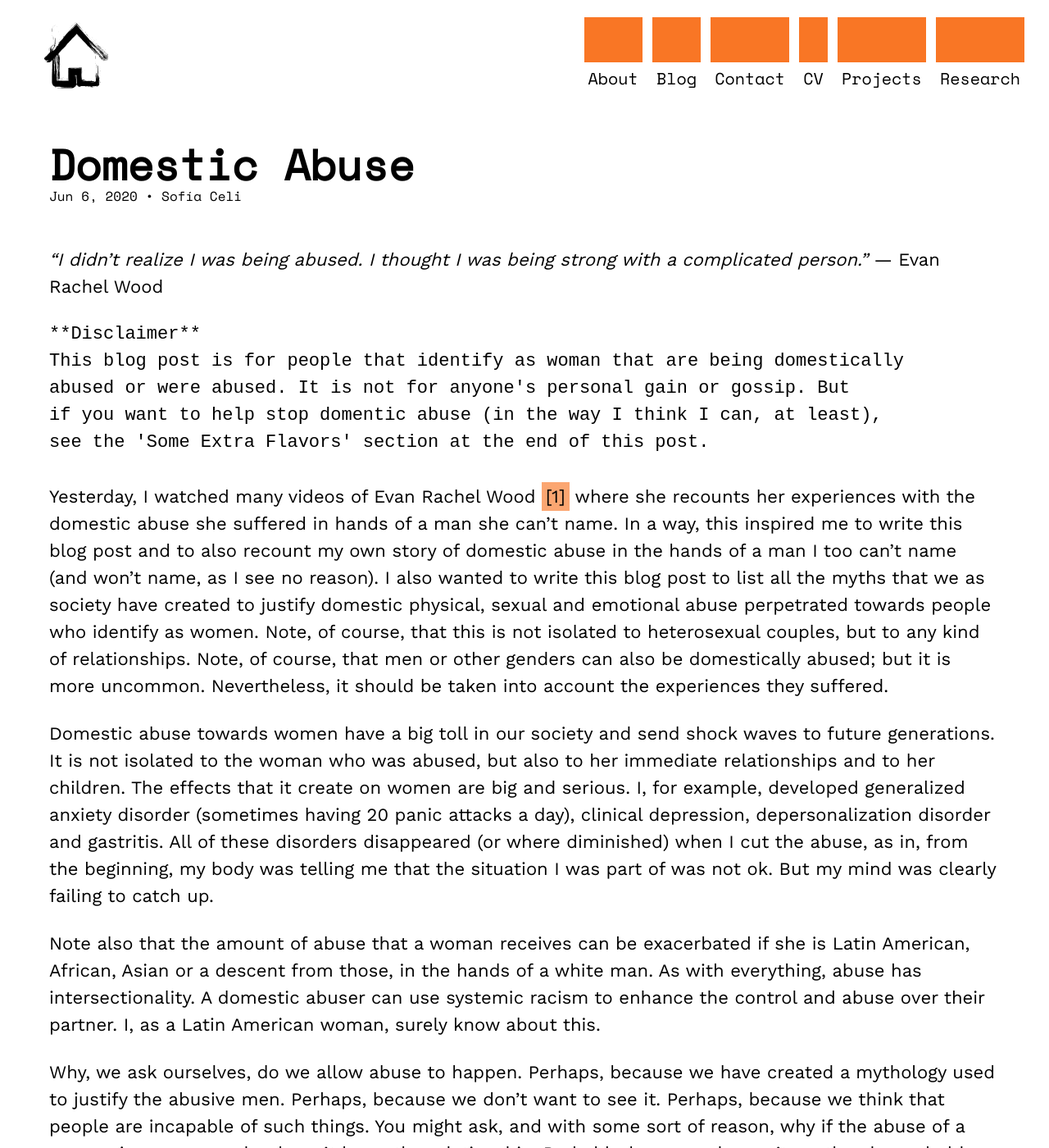
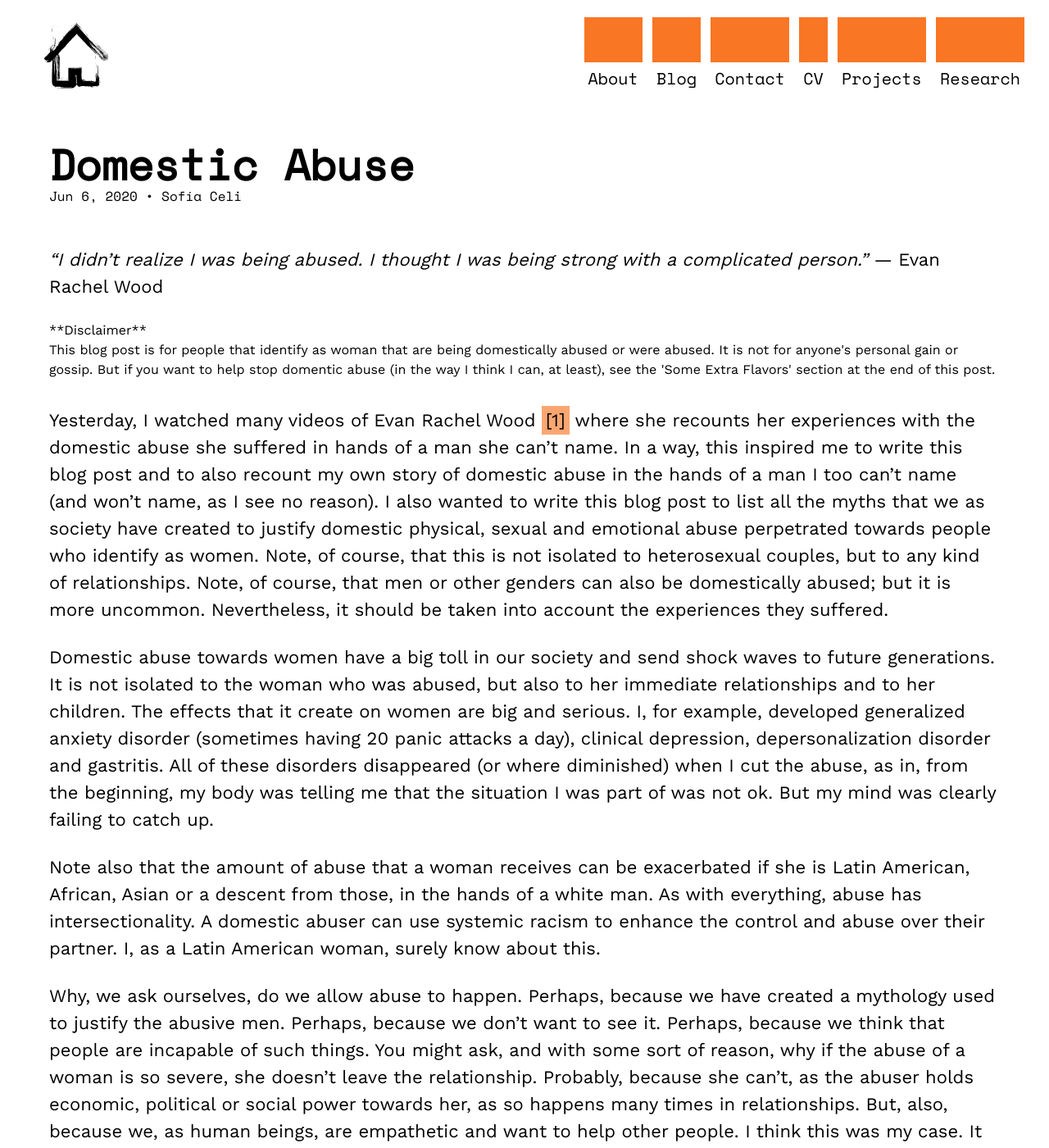
Before and after one commit to claucece/claucece.github.io, a Jekyll site: the page built from _posts/2020-06-06-abuse.md, in a window 1280 px wide and 1400 px high. Shown: the whole window at 82% size. Built offline with Jekyll 4.4.1, drawn with Linux system fonts in a browser that asks for light colours.

Commit message:
Fix responsiveness

````diff
--- a/_posts/2020-06-06-abuse.md
+++ b/_posts/2020-06-06-abuse.md
@@ -6,13 +6,13 @@ title:  "Domestic Abuse"
 *"I didn't realize I was being abused. I thought I was being strong with a complicated person."*
 --- Evan Rachel Wood
 
-```
-**Disclaimer**
-This blog post is for people that identify as woman that are being domestically
+<div class="disclaimer">
+<p>**Disclaimer**</p>
+<p>This blog post is for people that identify as woman that are being domestically
 abused or were abused. It is not for anyone's personal gain or gossip. But
 if you want to help stop domentic abuse (in the way I think I can, at least),
-see the 'Some Extra Flavors' section at the end of this post.
-```
+see the 'Some Extra Flavors' section at the end of this post.</p>
+</div>
 
 <br>
 Yesterday, I watched many videos of Evan Rachel Wood [\[1\]](#references) where she recounts her
--- a/_sass/_layout.scss
+++ b/_sass/_layout.scss
@@ -395,3 +395,7 @@
       margin-bottom: 25px;
     }
 }
+
+.disclaimer {
+    font-size: 16px;
+}
````
